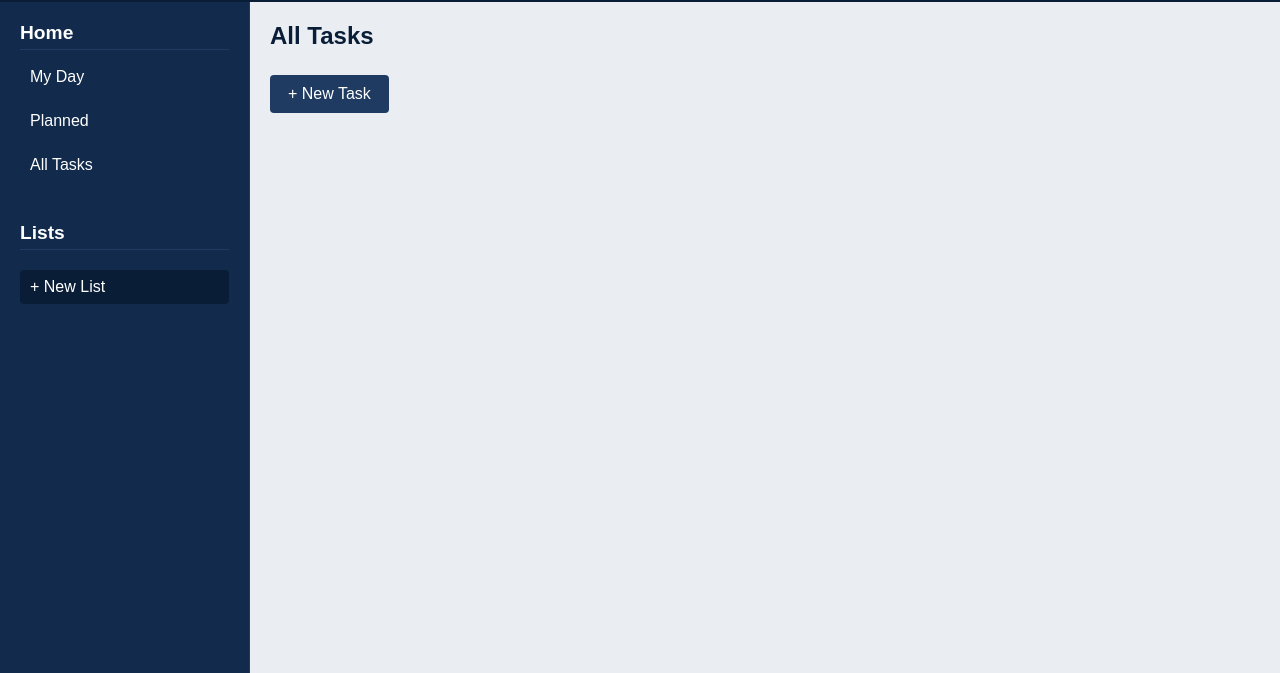
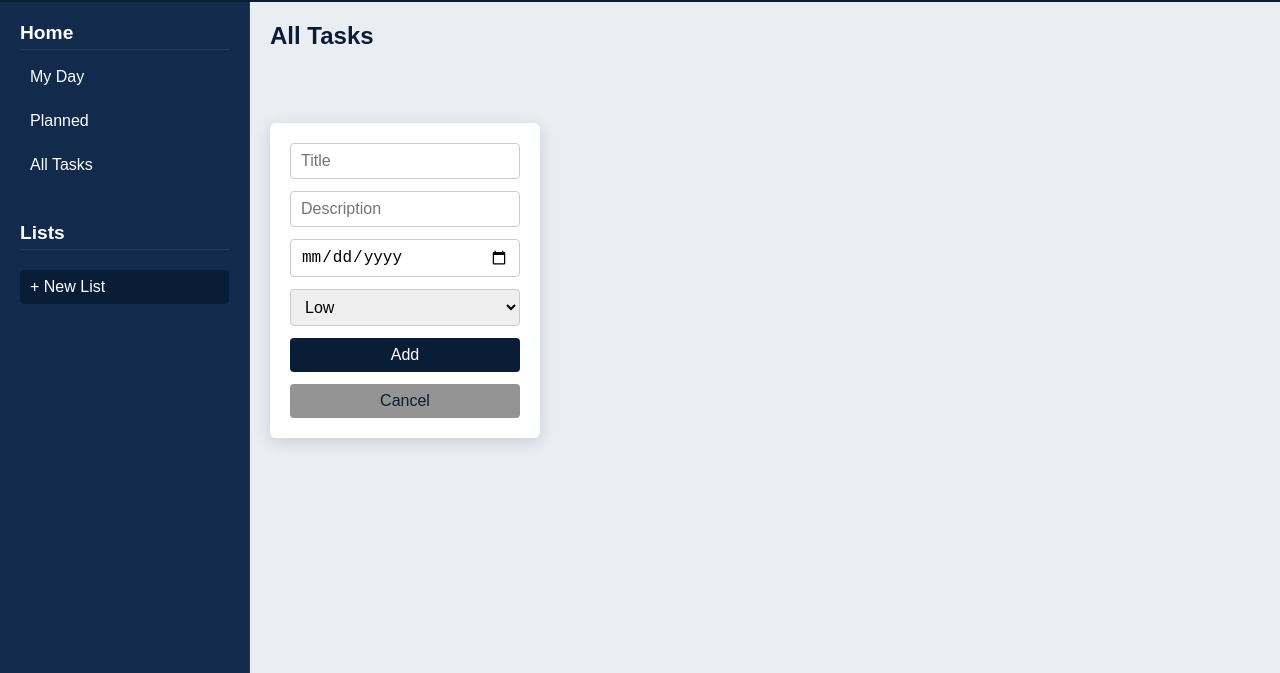
Before and after one commit to dlastic/odin-todo-list, a website built with webpack: page src/template.html in a window 1280 px wide. Both pictures are taken after a click on the button "+ New Task". Shown: the part 83-756 px from the top of the page. Built offline with nearby package versions, Linux system fonts and the light colour scheme.

Commit message:
Add new todo button and popup form changing visibility

```diff
--- a/src/modules/navController.js
+++ b/src/modules/navController.js
@@ -15,6 +15,12 @@ export default function bindEvents() {
   const addNewListBtn = document.querySelector(".add-btn");
   const cancelNewListBtn = document.querySelector(".cancel-btn");
   const addNewListInput = document.querySelector(".add-list-input");
+  const newTodoBtn = document.querySelector(".new-todo-btn");
+  const newTodoPopup = document.querySelector(".new-todo-popup");
+  const newTodoGroup = [newTodoBtn, newTodoPopup];
+  const addTodoBtn = document.querySelector(".add-todo-btn");
+  const cancelTodoBtn = document.querySelector(".cancel-todo-btn");
+  const newTodoForm = document.querySelector(".new-todo-form");
 
   homeBtns.forEach((btn) => {
     btn.addEventListener("click", () => {
@@ -49,4 +55,12 @@ export default function bindEvents() {
     toggleHiddenGroup(addListGroup);
     clearInput(addNewListBtn);
   });
+
+  newTodoBtn.addEventListener("click", () => {
+    toggleHiddenGroup(newTodoGroup);
+  });
+
+  cancelTodoBtn.addEventListener("click", () => {
+    toggleHiddenGroup(newTodoGroup);
+  })
 }
--- a/src/template.html
+++ b/src/template.html
@@ -60,7 +60,7 @@
                 <option value="high">High</option>
               </select>
               <button type="submit" class="add-todo-btn">Add</button>
-              <button type="button" class="cancel-todo-btn">Cancel</button>
+              <button type="reset" class="cancel-todo-btn">Cancel</button>
             </form>
           </div>
         </div>
```
